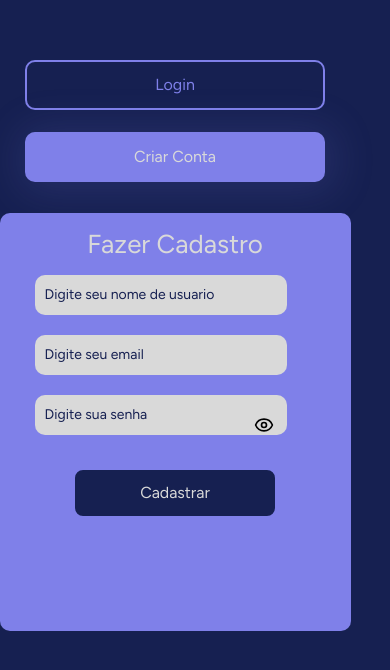
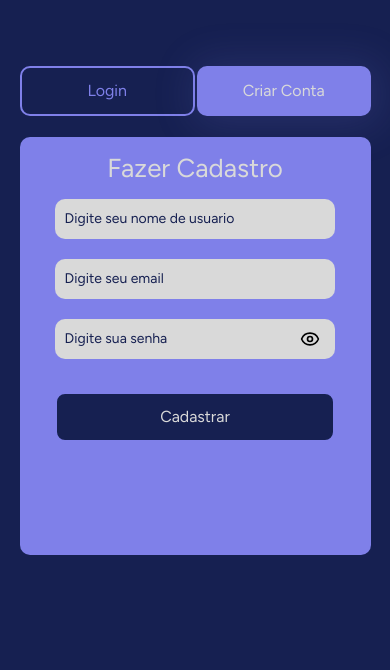
Before and after one commit to luisfelipeandrade19/DirexaPI, a React (Vite) app: page /register in a window 390 px wide. Shown: the part 122-792 px from the top of the page. Built offline with nearby package versions, Linux system fonts and the light colour scheme; no server answers.

Commit message:
Responsividade concluida nas elas de login e cadastro

```diff
--- a/src/components/css/inputEmail.css
+++ b/src/components/css/inputEmail.css
@@ -31,7 +31,7 @@
 /* Para telas menores que 768px (tablets em modo retrato e celulares grandes) */
 @media (max-width: 768px) {
   #inputEmail {
-    max-width: 300px;
+    max-width: 100%;
     height: 45px;
     padding-left: 15px;
     font-size: 16px;
@@ -41,7 +41,7 @@
 /* Para telas menores que 480px (celulares) */
 @media (max-width: 480px) {
   #inputEmail {
-    max-width: 90%; /* Ocupa uma porcentagem maior em celulares muito pequenos */
+    max-width: 100%; /* Ocupa uma porcentagem maior em celulares muito pequenos */
     height: 40px;
     padding-left: 10px;
     margin-bottom: 20px;
--- a/src/components/css/inputPassword.css
+++ b/src/components/css/inputPassword.css
@@ -67,7 +67,7 @@
 /* Para telas menores que 768px (tablets em modo retrato e celulares grandes) */
 @media (max-width: 768px) {
   .password {
-    max-width: 300px; /* Reduz o max-width */
+    max-width: 100%; /* Reduz o max-width */
   }
   #password {
     height: 45px;
@@ -83,7 +83,7 @@
 /* Para telas menores que 480px (celulares) */
 @media (max-width: 480px) {
   .password {
-    max-width: 90%; /* Ocupa mais largura em celulares */
+    max-width: 100%; /* Ocupa mais largura em celulares */
   }
   #password {
     height: 40px;
@@ -93,6 +93,7 @@
     font-size: 14px;
   }
   .input-wrapper button {
-    right: 8px;
+    right: 10px;
+    top: 20px;
   }
 }
--- a/src/components/css/inputUser.css
+++ b/src/components/css/inputUser.css
@@ -18,3 +18,15 @@
   outline: none;
   border: 1px solid #162051;
 }
+
+@media (max-width: 992px) {
+  .password { /* O wrapper (.password) controla o max-width */
+    max-width: 100%; /* Ajuste o max-width do componente completo */
+  }
+  #password { /* O input dentro, só ajustes de altura se necessário */
+    height: 48px;
+  }
+  .input-wrapper button {
+    right: 12px; /* Ajuste para px para maior consistência */
+  }
+}
--- a/src/screens/css/loginPage.css
+++ b/src/screens/css/loginPage.css
@@ -110,7 +110,7 @@
 }
 
 .loginPage #titleLogin {
-  font-size: 38px;
+  font-size: 32px;
   color: #d9d9d9;
   font-weight: 400;
   padding: 30px;
@@ -151,16 +151,17 @@
 
 /* Adicione ou substitua as regras existentes dentro do media query de 992px */
 @media (max-width: 992px) {
+
   .loginPage .right {
     width: 100% !important; /* Força ocupar 100% da largura */
     max-width: 100% !important; /* Remove qualquer limite de largura */
     border-radius: 0; /* Remove bordas arredondadas */
-    padding: 30px 20px; /* Espaçamento interno adequado */
   }
 
   .loginPage form {
     max-width: 90% !important; /* Formulário mais largo */
     width: 90% !important;
+
   }
 
   .loginPage #entrarAndLembrar {
--- a/src/screens/css/registerPage.css
+++ b/src/screens/css/registerPage.css
@@ -109,7 +109,7 @@
 }
 
 .registerPage #titleLogin {
-  font-size: 38px;
+  font-size: 35px;
   color: #d9d9d9;
   font-weight: 400;
   padding: 30px;
@@ -145,22 +145,26 @@
     width: calc(100vw - 550px);
   }
 
-  .registerPage .right {
-    width: 100%;
-  }
-
   .registerPage #busImg {
     width: 80%;
     margin-top: 40px;
   }
 
   .registerPage form {
-    max-width: 35vw;
+    max-width: 25vw;
   }
 
   .registerPage #entrarAndLembrar {
-    width: 25vw;
+    width: 20vw;
   }
+
+  .registerPage #titleLogin {
+  font-size: 28px;
+  color: #d9d9d9;
+  font-weight: 400;
+  padding: 30px;
+}
+
 }
 
 /* Para telas menores que 992px (tablets em modo paisagem) */
@@ -169,7 +173,6 @@
     width: 100% !important; /* Força ocupar 100% da largura */
     max-width: 100% !important; /* Remove qualquer limite de largura */
     border-radius: 0; /* Remove bordas arredondadas */
-    padding: 30px 20px; /* Espaçamento interno adequado */
   }
 
   .registerPage form {
@@ -211,24 +214,22 @@
   }
 
   .registerPage #rightButtons {
-    flex-direction: column; /* Empilha os botões */
+    width: 90%;
     align-items: center;
     margin: 2ch 0;
   }
 
   .registerPage #loginButton,
   .registerPage #registerButton {
-    margin: 10px 0; /* Espaçamento vertical entre os botões */
-    width: 80%; /* Define uma largura para os botões empilhados */
-    max-width: 300px; /* Garante que não fiquem muito largos */
+    width: 100%; /* Define uma largura para os botões empilhados */
   }
 
   .registerPage #entrarAndLembrar {
-    width: 85%;
+    width: 100%;
   }
 
   .registerPage #sendLogin {
-    width:58%;
+    width:80%;
   }
 
   .registerPage #buttonGoogle {
@@ -261,7 +262,7 @@
   }
 
   .registerPage #rightButtons {
-    width: 95%;
+    width: 90%;
   }
 
   .registerPage #loginButton,
```
